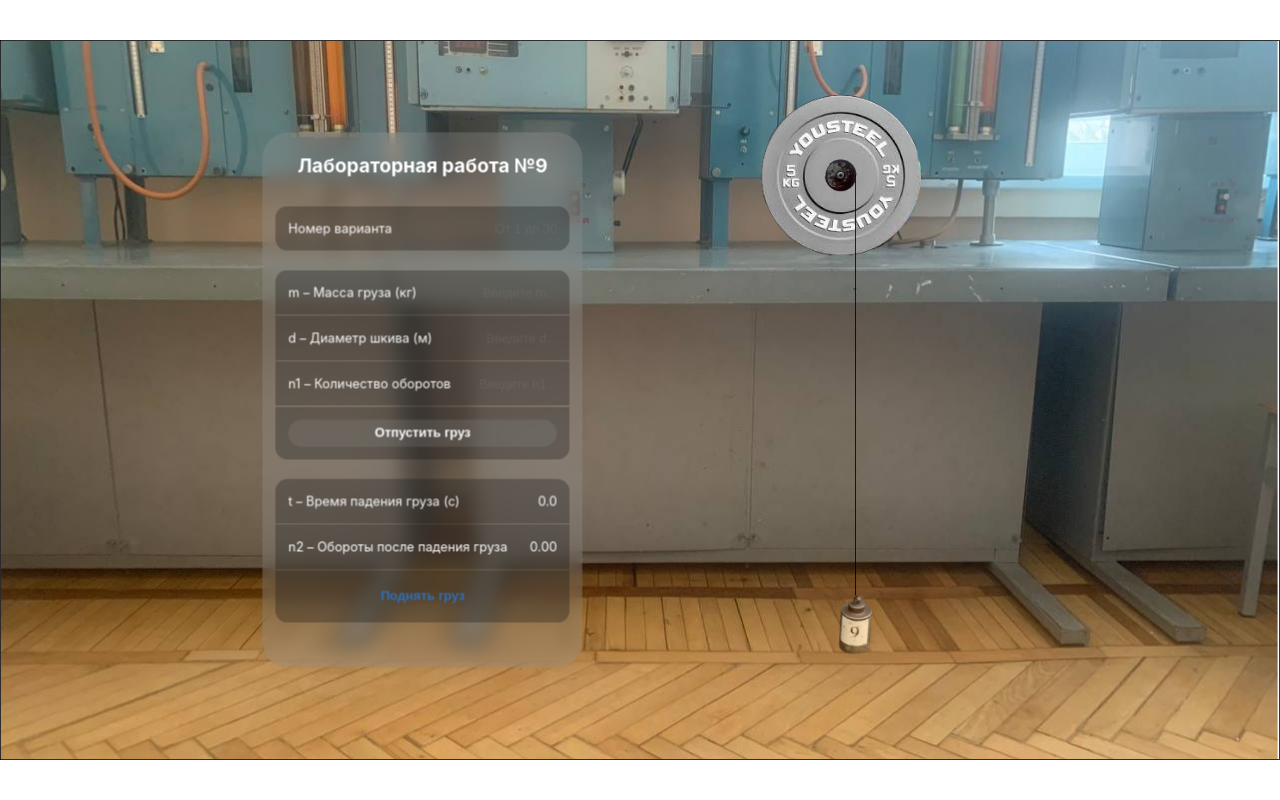
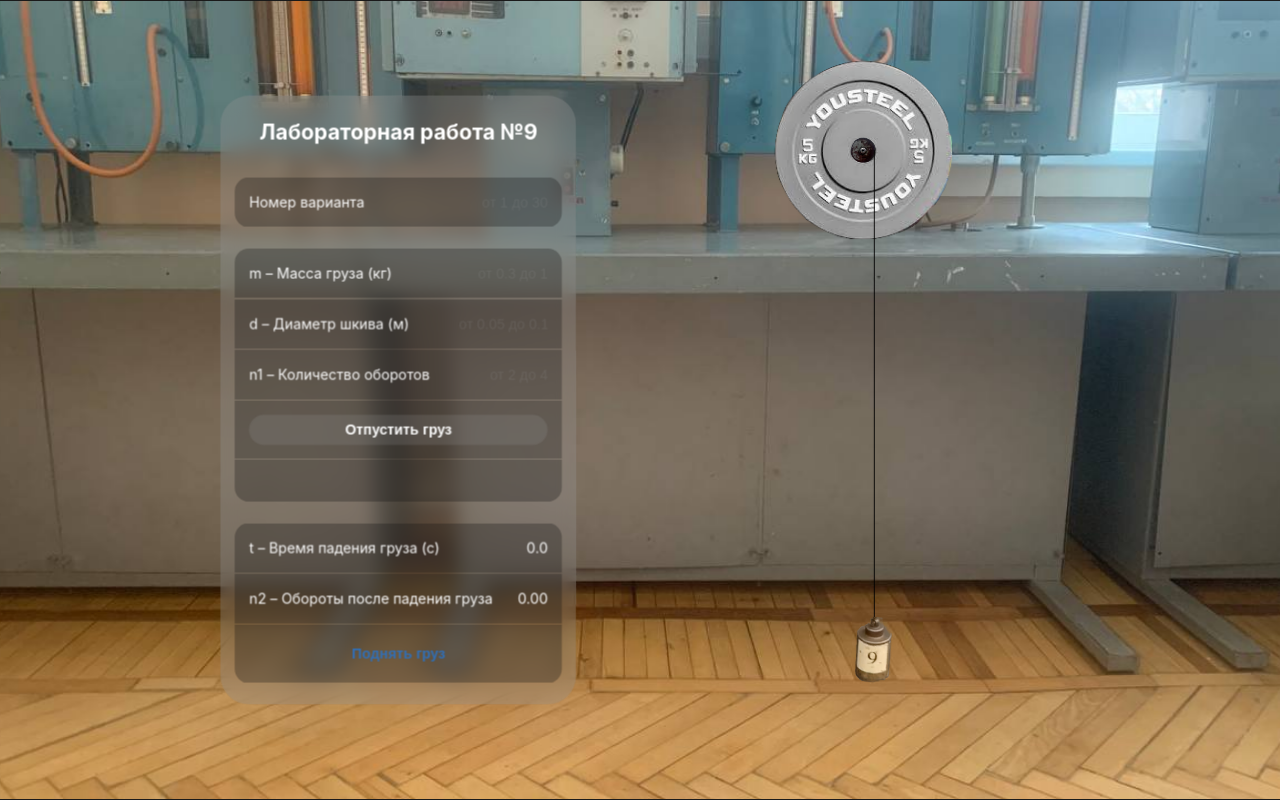
Before and after one commit to TakeMeTo404/lab1-moment-of-inertia, a Svelte app: page / in a window 1280 px wide. Built offline with nearby package versions, Linux system fonts and the light colour scheme.

Commit message:
ranges placeholders and better app scale

```diff
--- a/src/App.svelte
+++ b/src/App.svelte
@@ -10,14 +10,10 @@
         flywheelDiameterPx,
         variantToI,
         loadDiameterRangePx,
-        tRange,
         IRange,
         n2Range
     } from './const'
     import { width, height, scale } from './sizes'
-
-    let appState: 'idle' | 'targeting' | 'falling' | 'fall-done' = 'idle'
-    let error: string = ''
 
     let variantNumber: number | null
     let I: number
@@ -43,7 +39,7 @@
                 m: (m - mRange[0]) / (mRange[1] - mRange[0]),
                 d: 1 - (d - dRange[0]) / (dRange[1] - dRange[0]),
                 n1: (n1 - n1Range[0]) / (n1Range[1] - n1Range[0]),
-                I: (I - n2Range[0]) / (n2Range[1] - n2Range[0])
+                I: (I - IRange[0]) / (IRange[1] - IRange[0])
             } as const
 
             const coefficients = {
@@ -60,10 +56,7 @@
                 Object.values(coefficients).reduce((acc, c) => acc + c, 0)
 
             // 1 + n1/n2 = m d^2 t^2 g / 8HI
-            // (1 + n1/n2) * 8Hi / (m * d^2 * g) = t^2
             // t = sqrt( (1 + n1/n2) * 8I * PI * d * n1 / (m * d^2 * g) )
-            // t = sqrt( (1 + 3 / n2) * 8 * 0.2 * 0.06 * 3 / (0.6 * 0.06 * 0.06 * 9.81) )
-            // t = sqrt( (1 + 3 / n2) * 13.59 )
 
             n2 = n2Range[0] + fr * fr * (n2Range[1] - n2Range[0])
 
@@ -71,27 +64,25 @@
 
             t = Math.sqrt((1 + n1 / n2) * 8 * I * H / (m * d * d * 9.81))
 
-            // t = tRange[0] + fr * (tRange[1] - tRange[0])
             console.log(`n2 = ${n2.toFixed(2)}`)
             console.log(`t = ${t.toFixed(2)}сек.`)
-            /*
-
-                        // 1 + n1 / n2 = m d^2 t^2 g / 8HI
-                        // n1 / n2 = (m d^2 t^2 g / 8HI) - 1
-                        // n2 = n1 / ((m d^2 t^2 g / 8HI) - 1)
-            */
 
             // n2 = n1 / ((m * d * d * t * t * 9.81 / (8 * H * I)) - 1)
-            // n2 = 20
-
 
             const studentI = m * (d ** 2) * (t ** 2) * 9.81 / (8 * H * (1 + n1 / n2))
             console.log(`studentI = ${studentI.toFixed(3)}кг*м^2`)
 
             console.groupEnd()
-
         }
     }
+
+    let appState: 'idle' | 'targeting' | 'falling' | 'fall-done' = 'idle'
+    let error: string = ''
+
+    let canInput: boolean = false, canClickStart: boolean = false, canClickRaise: boolean = false
+    $: canInput = (appState === 'idle' || appState === 'targeting')
+    $: canClickStart = (appState === 'idle' || appState === 'targeting')
+    $: canClickRaise = appState === 'fall-done'
 
     type PhysicsState = {
         pulleyDiameterPx: number
@@ -253,31 +244,23 @@
         appState = 'fall-done'
     }
 
-    /*$: {
-        if (!n2 || !n1 || !m || !t || !I || !d) {
-            console.group('whaattttttt')
-            console.log(n2)
-            console.log(n1)
-            console.log(m)
-            console.log(t)
-            console.log(I)
-            console.log(d)
-            console.groupEnd()
-        }
-    }*/
+    const onClickRaise = async () => {
+        if (!canClickRaise) return
 
-    const onClickNew = async () => {
         appState = 'targeting'
 
         loadFallingTime = 0
         disksRotationsDone = 0
 
+        await physicsStateTweened.set({ loadPositionPx: currentLoadPositionPx, loadDiameterPx: currentLoadDiameterPx, pulleyDiameterPx: currentPulleyDiameterPx, systemRotation: (n2 - n1) % 1 }, { duration: 0 })
         await updatePhysicsTarget()
 
         appState = 'idle'
     }
 
     const onInputVariantNumber = (e: any) => {
+        if (!canInput) return
+
         const value = e.target.value as string
 
         if (!value) {
@@ -298,6 +281,8 @@
     }
 
     const onInputM = (e: any) => {
+        if (!canInput) return
+
         const value = e.target.value as string
 
         if (!value) {
@@ -320,6 +305,8 @@
     }
 
     const onInputD = (e: any) => {
+        if (!canInput) return
+
         const value = e.target.value as string
 
         if (!value) {
@@ -342,6 +329,8 @@
     }
 
     const onInputN1 = (e: any) => {
+        if (!canInput) return
+
         const value = e.target.value as string
 
         if (!value) {
@@ -362,7 +351,6 @@
 
         updatePhysicsTarget()
     }
-
 </script>
 
 <div class="app" style="width: {width}px; height: {height}px; --scale: {$scale};">
@@ -370,13 +358,12 @@
         <div class="ui">
             <h3 class="experiment-counter">
                 Лабораторная работа №9
-                <!--                Лабораторная работа №{ obj.aa }-->
             </h3>
             <section class="variant">
                 <div class="section-element">
                     <div class="flex">
                         <span>Номер варианта</span>
-                        <input type="number" max={30} min={1} placeholder="От 1 до 30"
+                        <input disabled={!canInput} type="number" max={30} min={1} placeholder="от 1 до 30"
                                on:input|preventDefault={onInputVariantNumber}/>
                     </div>
                 </div>
@@ -385,7 +372,7 @@
                 <div class="section-element">
                     <div class="flex">
                         <span>m – Масса груза (кг)</span>
-                        <input type="number" max={mRange[0]} min={mRange[1]} step=".1" placeholder="Введите m..."
+                        <input disabled={!canInput} type="number" max={mRange[0]} min={mRange[1]} step=".1" placeholder={`от ${mRange[0]} до ${mRange[1]}`}
                                on:input={onInputM}/>
                     </div>
                 </div>
@@ -393,7 +380,7 @@
                 <div class="section-element">
                     <div class="flex">
                         <span>d – Диаметр шкива (м)</span>
-                        <input type="number" max={dRange[0]} min={dRange[1]} step=".05" placeholder="Введите d..."
+                        <input disabled={!canInput} type="number" max={dRange[0]} min={dRange[1]} step=".05" placeholder={`от ${dRange[0]} до ${dRange[1]}`}
                                on:input={onInputD}/>
                     </div>
                 </div>
@@ -401,12 +388,15 @@
                 <div class="section-element">
                     <div class="flex">
                         <span>n1 – Количество оборотов</span>
-                        <input type="number" max="4" min="3" step="1" placeholder="Введите n1..." on:input={onInputN1}/>
+                        <input disabled={!canInput} type="number" max="4" min="3" step="1" placeholder={`от ${n1Range[0]} до ${n1Range[1]}`} on:input={onInputN1}/>
                     </div>
                 </div>
                 <div class="divider"></div>
                 <div class="section-element">
-                    <button on:click={onClickStart}>Отпустить груз</button>
+                    <button disabled={!canClickStart} on:click={onClickStart}>Отпустить груз</button>
+                </div>
+                <div class="section-element" style="padding-top: 0; height: 3rem;">
+                    <div class="error-indicator">{error}</div>
                 </div>
             </section>
             <section class="output">
@@ -425,14 +415,8 @@
                 </div>
                 <div class="divider"></div>
                 <div class="section-element">
-                    <button class="blue" on:click={onClickNew}>Поднять груз</button>
+                    <button disabled={!canClickRaise} class="blue" on:click={onClickRaise}>Поднять груз</button>
                 </div>
-            </section>
-            <section style="height: 3.5rem;">
-                {#if error}
-                    <div class="error-indicator">{error}</div>
-                {/if}
-                <!--                <div class="error-indicator">Масса должна быть в диапазоне [0.3; 1.0]</div>-->
             </section>
         </div>
     </div>
@@ -441,7 +425,7 @@
         <div class="flywheel disk"
              style="width: {flywheelDiameterPx}px; transform: rotateZ({currentSystemRotation * 360}deg);"></div>
         <div class="pulley disk"
-             style="width: {currentPulleyDiameterPx}px; top: {flywheelDiameterPx / 2 - currentPulleyDiameterPx / 2}px; left: {flywheelDiameterPx / 2 - currentPulleyDiameterPx / 2}px; transform: rotateZ({currentSystemRotation}deg);"></div>
+             style="width: {currentPulleyDiameterPx}px; top: {flywheelDiameterPx / 2 - currentPulleyDiameterPx / 2}px; left: {flywheelDiameterPx / 2 - currentPulleyDiameterPx / 2}px; transform: rotateZ({currentSystemRotation * 360}deg);"></div>
         <div class="load"
              style="width: {currentLoadDiameterPx}px; height: {currentLoadDiameterPx}px; left: {threadLeftPx - currentLoadDiameterPx / 2}px; top: {currentLoadPositionPx}px;"></div>
         <div class="thread" style="height: {threadLengthPx}px; top: {threadTopPx}px; left: {threadLeftPx}px"></div>
@@ -513,6 +497,7 @@
 
                 &.output {
                     padding-top: 1.5rem;
+                    padding-bottom: 1.5rem;
                 }
 
                 .section-element {
@@ -604,8 +589,6 @@
                 }
 
                 .error-indicator {
-                    padding-top: 1rem;
-                    padding-bottom: 1rem;
                     font-size: 16px;
                     color: #e72416;
                 }
--- a/src/const.ts
+++ b/src/const.ts
@@ -2,9 +2,8 @@ export const containerHeightPx = 700
 export const flywheelDiameterPx = 200
 export const mRange = [ .3, 1 ]
 export const dRange = [ .05, .1 ]
-export const tRange = [ 6, 10 ]
 export const n2Range = [ 30, 80 ]
-export const dRangePx = [ 30, 50 ]
+export const dRangePx = [ 20, 35 ]
 export const loadDiameterRangePx = [ 50, 100 ]
 export const n1Range = [ 2, 4 ]
 export const variantToI: Record<number, number> = {
--- a/src/sizes.ts
+++ b/src/sizes.ts
@@ -1,14 +1,25 @@
 import { readable } from 'svelte/store'
-
-const calculateScale = () => {
-    return Math.min(
-        window.innerWidth / width,
-        window.innerHeight / height
-    )
-}
 
 export const width = 1600
 export const height = 900
+
+const minFraction = 1000 / height
+const maxFraction = width / 780
+
+
+const calculateScale = () => {
+    const widthProportion = window.innerWidth / width
+    const heightProportion = window.innerHeight / height
+
+    const windowProportion = window.innerWidth / window.innerHeight
+
+    if (windowProportion >= minFraction && windowProportion <= maxFraction) {
+        return Math.max(widthProportion, heightProportion)
+    }
+
+    return Math.min(widthProportion, heightProportion)
+}
+
 export const scale = readable(calculateScale(), (set) => {
     const listener = () => set(calculateScale())
 
```
